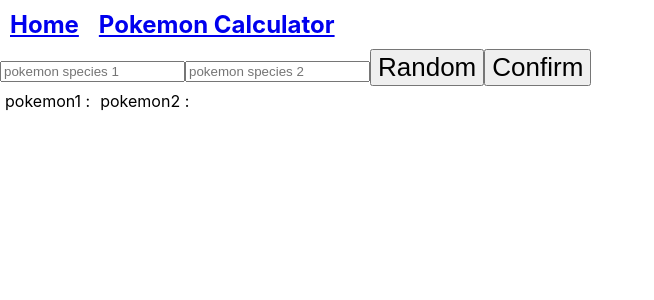
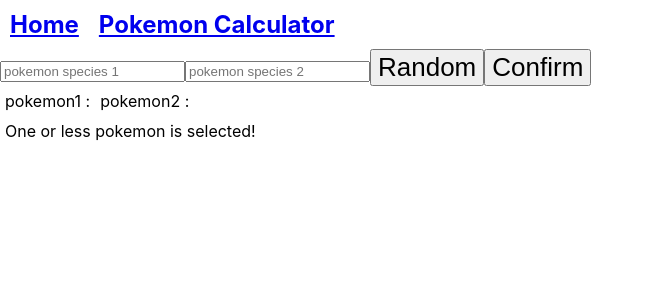
Before and after one commit to donuts030/PokeCalc, a React (Vite) app: page /pokeCalc in a window 1280 px wide. Shown: the top 300 px of the page, without its empty margins (0-654 px from the left). Built offline with nearby package versions, Linux system fonts and the light colour scheme.

Commit message:
mvp done?????

```diff
--- a/src/App.css
+++ b/src/App.css
@@ -25,10 +25,15 @@
 
 .pokeCalc{
   display: flex;
+  flex-direction: column;
+}
+
+.movesDisplay{
+  display: flex;
   flex-direction: row;
 }
 
-.pokeSections{
+.movesSections{
   display: flex;
   flex-direction: column;
 }
--- a/src/App.jsx
+++ b/src/App.jsx
@@ -13,6 +13,10 @@
   const [pokeData1, setData1] = useState({moves: [], data: {}});
   const [pokemon2, setPoke2] = useState(null);
   const [pokeData2, setData2] = useState({moves: [], data: {}});
+  const [specMovesData1, setMovesData1] = useState([]);
+  const [specMovesData2, setMovesData2] = useState([]);
+  const [damageData1, setDamage1] = useState([]);
+  const [damageData2, setDamage2] = useState([]);
   let pokeMoves1 = [];
   let pokeMoves2 = [];
 
@@ -40,6 +44,12 @@
                   pokeData2={pokeData2}
                   pokeMoves1={pokeMoves1}
                   pokeMoves2={pokeMoves2}
+                  setMovesData1={setMovesData1}
+                  setMovesData2={setMovesData2}
+                  setDamage1={setDamage1}
+                  setDamage2={setDamage2}
+                  damageData1={damageData1}
+                  damageData2={damageData2}
                 />
               </>
             }
--- a/src/components/PokeCalcInput.jsx
+++ b/src/components/PokeCalcInput.jsx
@@ -51,11 +51,6 @@
     const tempArr = [];
     const moveData = [];
 
-    if (Object.keys(pokeData).length === 0 ) {
-      console.log("data not gotten at moves");
-      return [];
-    }
-
     while (tempArr.length < 4) {
       randomNum = Math.floor(Math.random() * pokeData?.moves?.length);
 
--- a/src/components/PokeCalcOutput.jsx
+++ b/src/components/PokeCalcOutput.jsx
@@ -1,38 +1,115 @@
 export function PokeCalcOutput(props) {
-  let moves1 = props.pokeData1.moves.map((moveData, index) => {
-    console.log(moveData);
+  let moves1 = props.pokeData1.moves.map((moveData, moveIndex) => {
     //const damage = calculate(props.pokeData1, props.pokeData2, moveData);
     return (
-      <p key={index}>
-        Move {index + 1} : {moveData.move.name}
+      <>
+        <p key={moveIndex}>
+          Move {moveIndex + 1} : {moveData.move.name}
         </p>
+        {damageDisplay(props.damageData1, moveIndex)}
+      </>
     );
   });
 
-  let moves2 = props.pokeData2.moves.map((moveData, index) => {
-    console.log(moveData);
+  let moves2 = props.pokeData2.moves.map((moveData, moveIndex) => {
     //const damage = calculate(props.pokeData1, props.pokeData2, moveData);
     return (
-      <p key={index}>
-        Move {index + 1} : {moveData.move.name}
+      <>
+        <p key={moveIndex}>
+          Move {moveIndex + 1} : {moveData.move.name}
         </p>
+        {damageDisplay(props.damageData2, moveIndex)}
+      </>
     );
   });
 
+  const calcButtonHandler = async() =>{
+    console.log("clicked");
+    const specMoveData1 = await getMoveData(props.pokeData1.moves);
+    const specMoveData2 = await getMoveData(props.pokeData2.moves);
+    props.setMovesData1(specMoveData1);
+    props.setMovesData2(specMoveData2);
+
+    let damageData1 = [];
+    let damageData2 = [];
+    for(let i = 0; i < specMoveData1.length; i++){
+      damageData1.push(calculate(props.pokeData1.data, props.pokeData2.data, specMoveData1[i]));
+      damageData2.push(calculate(props.pokeData2.data, props.pokeData1.data, specMoveData2[i]));
+    }
+    props.setDamage1(damageData1);
+    props.setDamage2(damageData2);
+
+  }
+
+  const calcButtonShow = () =>{
+    if (props.pokeData1.moves.length > 0 && props.pokeData2.moves.length > 0){
+      return (
+        <button onClick={calcButtonHandler}>Calculate Damage</button>
+      )
+    }
+    else{
+      return (
+        <p>One or less pokemon is selected!</p>
+      )
+    }
+  }
+
   return (
     <div className="pokeCalc">
-      <div className="pokeSections">
+      <div className="movesDisplay">
+        <div className="movesSections">
           <p className="pokeName">pokemon1 : {props.pokeData1?.data?.name}</p>
           {moves1}
         </div>
-      <div className="pokeSections">
+        <div className="movesSections">
           <p className="pokeName">pokemon2 : {props.pokeData2?.data?.name}</p>
           {moves2}
         </div>
       </div>
+      {calcButtonShow()}
+    </div>
   );
 }
 
+async function getMoveData(moves){
+  let movesData = [];
+
+  for(let i = 0; i < moves.length; i++){
+    const res = await fetch(moves[i].move.url);
+    const data = await res.json();
+    movesData.push({movedata: data});
+    movesData[i]["movetype"] = await getMoveType(data);
+  }
+/*   for(let i = 0; i < movesData.length; i++){
+    movesData[i].movetype = getMoveType(movesData[i].movedata);
+  } */
+  return movesData;
+}
+
+async function getMoveType(movedata){
+  //console.log(movedata);
+  let moveType;
+  const res = await fetch(movedata.type.url);
+  moveType = await res.json();
+  console.log("get move type: ");
+  console.log(moveType);
+  return moveType;
+}
+
+function damageDisplay(damageData, index){
+  if(damageData.length <= 0){
+    return(
+      <p></p>
+    );
+  }
+  else{
+    return(
+      <p>
+        Damage: {damageData[index]}
+      </p>
+    )
+  }
+}
 
 
 function calculate(pokeData_A, pokeData_D, pokeMove) {
@@ -40,24 +117,21 @@
   const level = 15;
   const maxRandom = 1;
   const minRandom = 0.85;
-  const random = 0.85;
-  let moveType = {};
+  const random = 1;
+  let typeMult = 1;
   let stab = 1;
-  if (pokeData_D.types.find((type) => (type = pokeMove.type.name))) {
+  if (pokeData_D.types.find((type) => (type = pokeMove.movedata.type.name))) {
     stab = 1.5;
   }
-  fetch(pokeMove.type.url)
-    .then((res) => res.json())
-    .then((data) => (moveType = data));
 
-  switch (pokeMove.damage_class.name) {
+  switch (pokeMove.movedata.damage_class.name) {
     case "status":
       damage = "This is a status move";
       break;
     case "special":
       damage =
         ((level * 0.4 + 2) *
-          pokeMove.power *
+          pokeMove.movedata.power *
           (pokeData_A.stats[3].base_stat / pokeData_D.stats[4].base_stat) *
           0.02 +
           2) *
@@ -67,7 +141,7 @@
     case "physical":
       damage =
         ((level * 0.4 + 2) *
-          pokeMove.power *
+          pokeMove.movedata.power *
           (pokeData_A.stats[1].base_stat / pokeData_D.stats[2].base_stat) *
           0.02 +
           2) *
```
Lines whose indentation alone changed are shown as unchanged.
